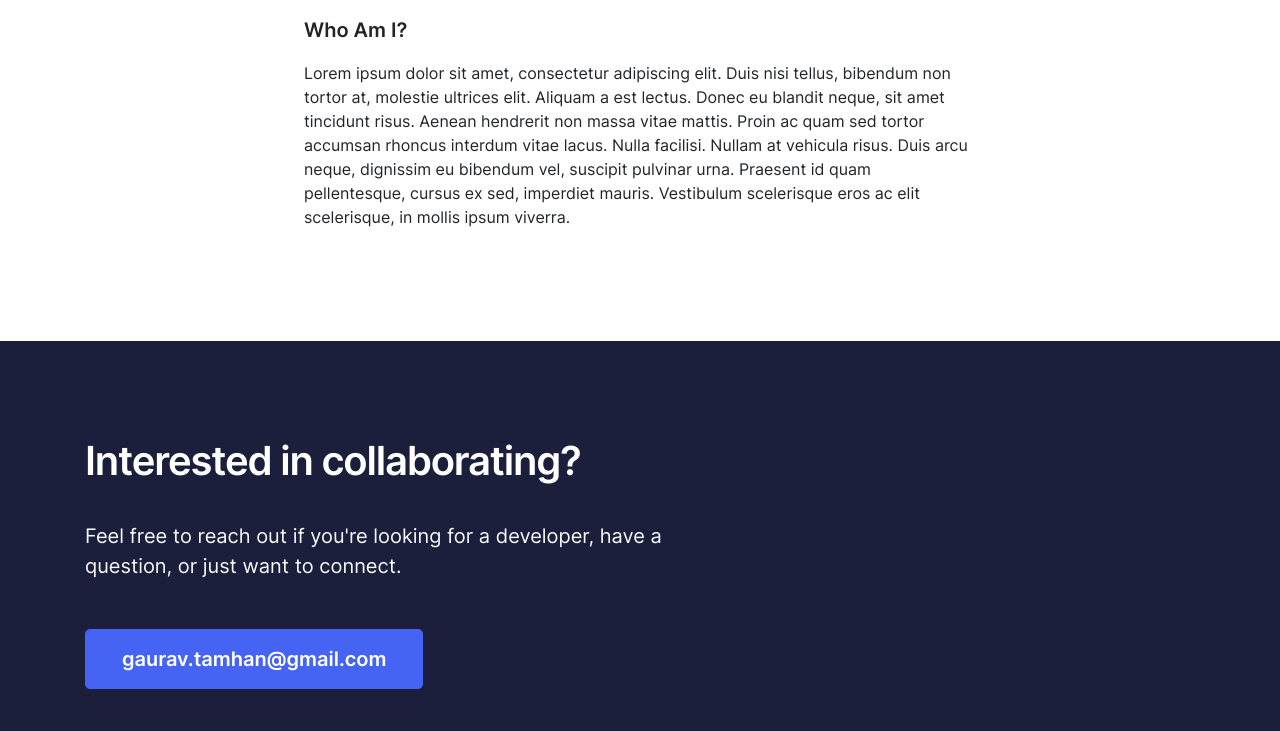
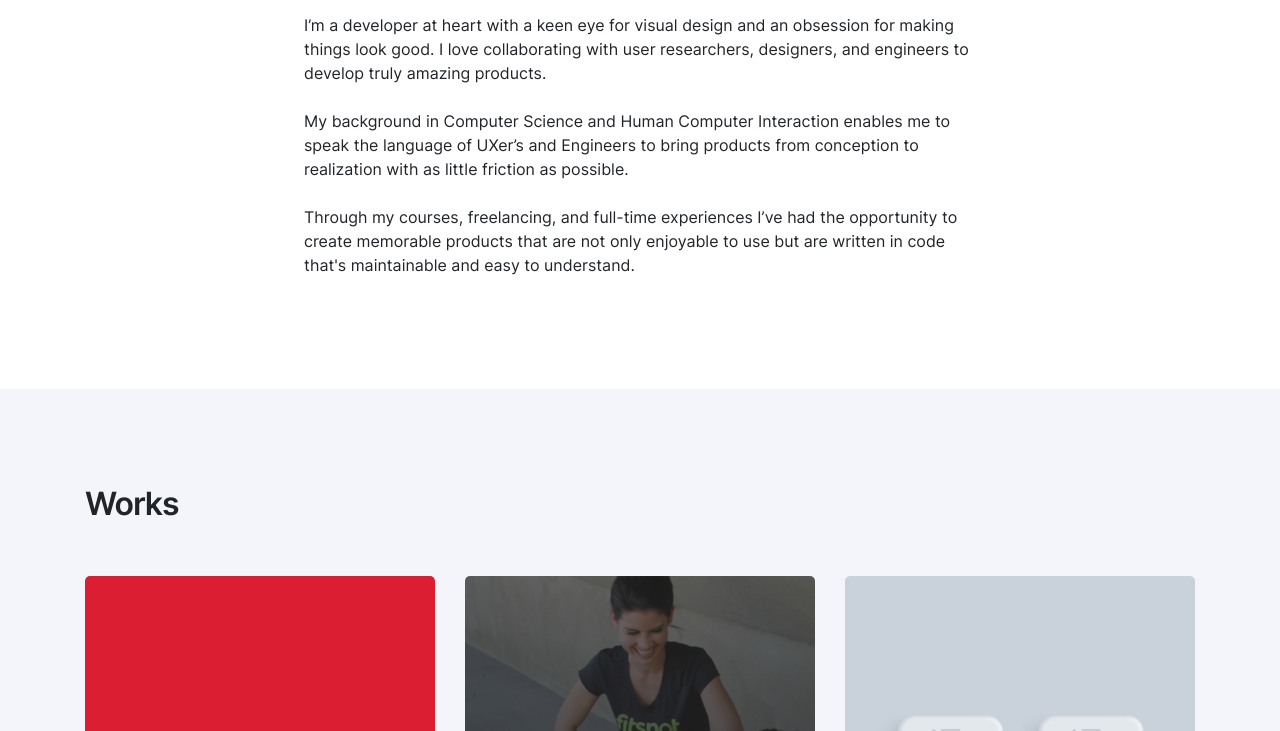
Before and after one commit to gauravtamhan/gauravtamhan.github.io, a Gatsby site: page /about in a window 1280 px wide. Shown: the part 1184-1915 px from the top of the page. Built offline with nearby package versions, Linux system fonts and the light colour scheme; Gatsby itself is replaced by a stand-in of ours.

Commit message:
Added about page text

```diff
--- a/src/pages/about.js
+++ b/src/pages/about.js
@@ -1,10 +1,11 @@
 import React from 'react';
 import Layout from '../components/layout';
+import ProjectCards from '../components/projectCards';
 
-export default function About() {
+export default function About(props) {
     return (
         <Layout pageTitle="About">
-            <section>
+            <section className="pb-5">
                 <div className="container">
                     <div className="row justify-content-center text-center mb-6">
                         <div className="col-xl-8 col-lg-9 col-md-10">
@@ -22,7 +23,7 @@ export default function About() {
                     <div className="row justify-content-center mb-lg-n7">
                         <div className="col-xl-10">
                             <img
-                                src="https://negativespace.co/wp-content/uploads/2017/06/negative-space-macbook-air-coding-html-javascript-goran-ivos.jpg"
+                                src="https://learnworthy.net/wp-content/uploads/2019/10/Top-5-programming-languages-every-programmer-should-know-in-2019.jpg"
                                 alt=""
                                 className="rounded"
                             />
@@ -35,28 +36,44 @@ export default function About() {
                     <div className="row justify-content-center">
                         <div className="col-xl-10">
                             <article className="article article-portfolio">
-                                <h5>Who Am I?</h5>
+                                <h5>Summary</h5>
                                 <p>
-                                    Lorem ipsum dolor sit amet, consectetur
-                                    adipiscing elit. Duis nisi tellus, bibendum
-                                    non tortor at, molestie ultrices elit.
-                                    Aliquam a est lectus. Donec eu blandit
-                                    neque, sit amet tincidunt risus. Aenean
-                                    hendrerit non massa vitae mattis. Proin ac
-                                    quam sed tortor accumsan rhoncus interdum
-                                    vitae lacus. Nulla facilisi. Nullam at
-                                    vehicula risus. Duis arcu neque, dignissim
-                                    eu bibendum vel, suscipit pulvinar urna.
-                                    Praesent id quam pellentesque, cursus ex
-                                    sed, imperdiet mauris. Vestibulum
-                                    scelerisque eros ac elit scelerisque, in
-                                    mollis ipsum viverra.
+                                    I’m a developer at heart with a keen eye for
+                                    visual design and an obsession for making
+                                    things look good. I love collaborating with
+                                    user researchers, designers, and engineers
+                                    to develop truly amazing products.
+                                </p>
+                                <p>
+                                    My background in Computer Science and Human
+                                    Computer Interaction enables me to speak the
+                                    language of UXer’s and Engineers to bring
+                                    products from conception to realization with
+                                    as little friction as possible.
+                                </p>
+                                <p>
+                                    Through my courses, freelancing, and
+                                    full-time experiences I’ve had the
+                                    opportunity to create memorable products
+                                    that are not only enjoyable to use but are
+                                    written in code that's maintainable and easy
+                                    to understand.
                                 </p>
                             </article>
                         </div>
                     </div>
                 </div>
             </section>
+            <section className="bg-primary-alt">
+                <div className="container">
+                    <div className="row mb-4">
+                        <div className="col">
+                            <h3 className="h2">Works</h3>
+                        </div>
+                    </div>
+                    <ProjectCards uri={props.uri} />
+                </div>
+            </section>
         </Layout>
     );
 }
--- a/src/pages/home-depot.js
+++ b/src/pages/home-depot.js
@@ -242,7 +242,7 @@ function HomeDepot(props) {
                                     trying to make our design a cohesive
                                     experience that wasn’t too complex to use.
                                 </p>
-                                <h5>Refining the Design</h5>
+                                <h5>Architecting the Information</h5>
                                 <p>
                                     Developing a clear information architecture
                                     was crucial for our design. We wanted to
```
